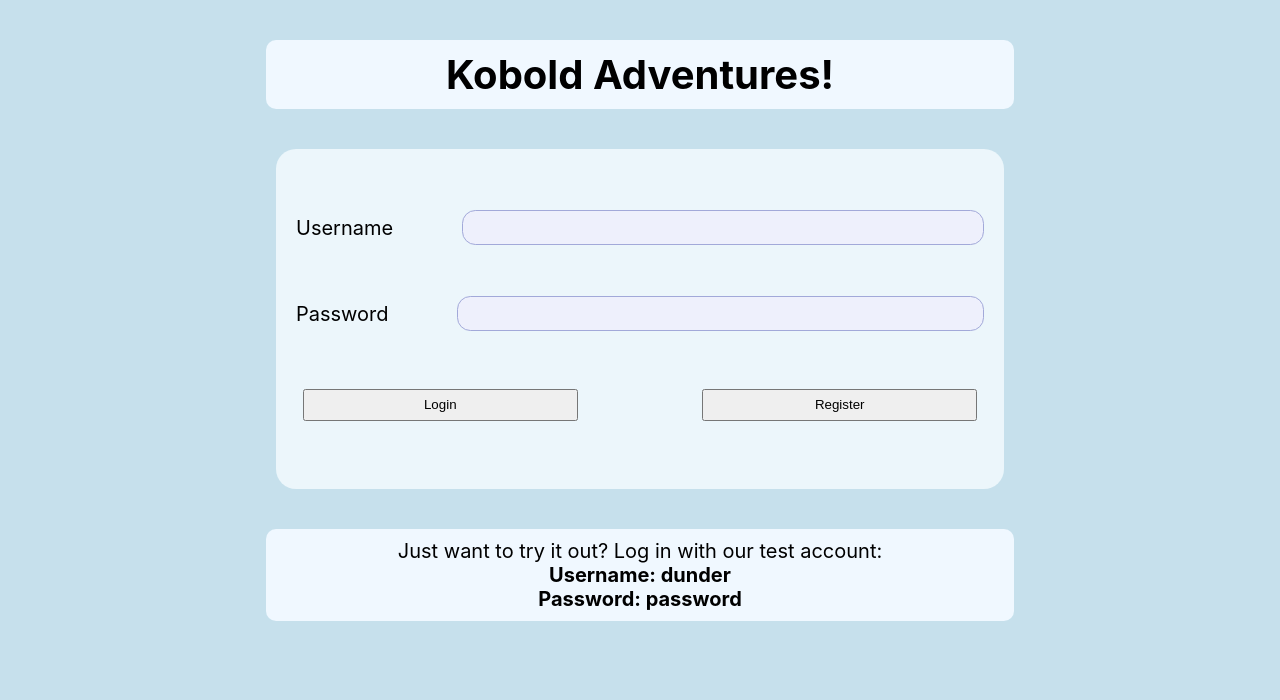
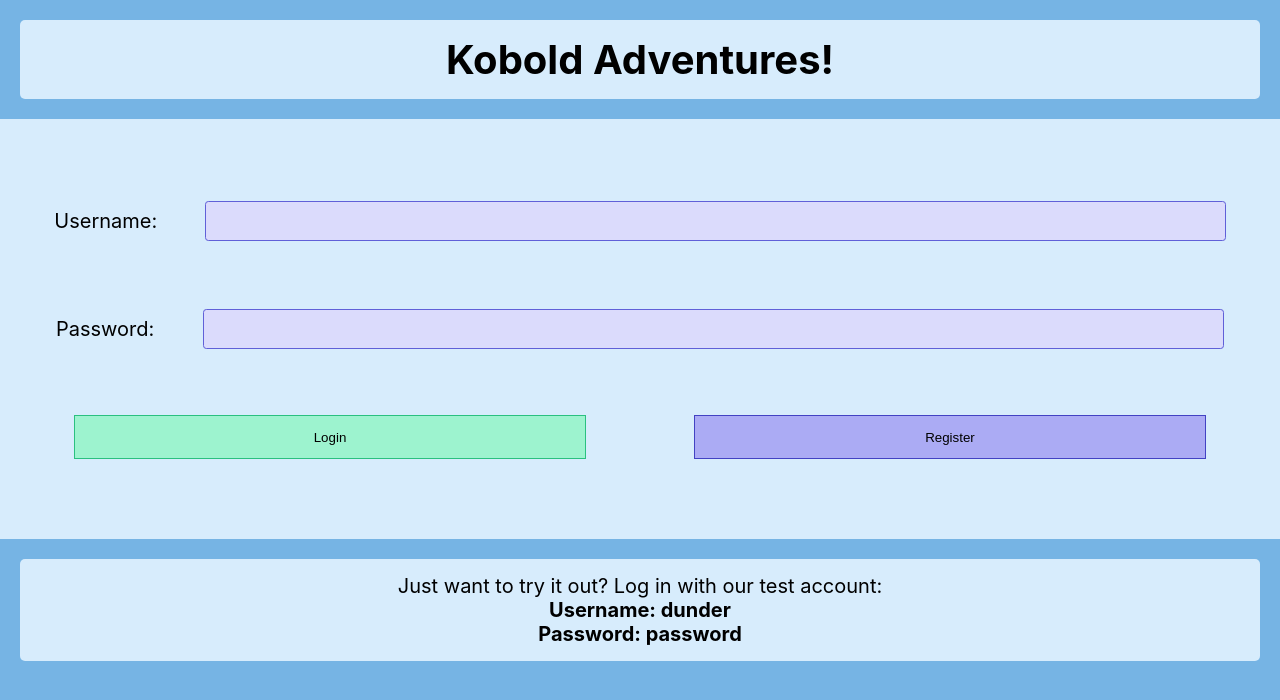
Before and after one commit to ThomasDavisA/kobold-adventures-client, a React (Create React App) app: page /login in a window 1280 px wide. Shown: the top 700 px of the page. Built offline with nearby package versions, Linux system fonts and the light colour scheme; the HTML template or start-up script is replaced by a standard one.

Commit message:
css overhauling, updated landing page, login page

```diff
--- a/src/component/LoginForm.css
+++ b/src/component/LoginForm.css
@@ -2,16 +2,15 @@
     display: flex;
     flex-flow: column nowrap;
     justify-content: space-evenly;
-    height: 40vh;
-    margin: 1em;
+    height: 50vh;
     padding: .5em 1em;
     line-height: 1.4em;
-    background-color: #ECF6FB;
-    border-radius: 1em;
+    background-color: var(--main-color-highlight-two);
 }
 
 .form__container {
     width: 100%;
+    height: 2rem;
     display: flex;
     flex-flow: row nowrap;
     flex-basis: 1 2;
@@ -20,21 +19,49 @@
 }
 
 .form__label {
-    line-height: 1.4em;
+
 }
 
 .form__input {
-    width: 100%;
-    line-height: 2em;
-    padding: 5px;
-    margin: 0 0 0 10%;
-    border-radius: 1em;
-    border: 1px solid #A2A9D9;
-    background-color: #EEF0FC;
+    width: 80%;
+    height: 100%;
+    padding: .25em 1em;
+    margin-left: 1em;
+    border-radius: .25em;
+    border: 1px solid var(--second-color-darken);
+    background-color: var(--second-color-highlight-two);
+    transition: background-color .2s ease;
+}
+
+.form__input:hover {
+    background-color: var(--second-color-highlight);
+}
+
+.form__input:focus {
+    outline: solid var(--second-color-darken-two) 2px;
+
 }
 
 .form__button {
-    width: 40%;
-    padding: .5em 1em;
-    margin: .5em;
+    width: 40vw;
+    padding: 1em;
+    transition: background-color .2s ease;
 }
+
+.button__register {
+    border: 1px solid var(--second-color-darken-two);
+    background-color: var(--second-color-highlight);
+}
+
+.button__register:hover {
+    background-color: var(--second-color-highlight-two);
+}
+
+.button__login {
+    border: 1px solid var(--third-color-darken-two);
+    background-color: var(--third-color-highlight);
+}
+
+.button__login:hover {
+    background-color: var(--third-color-highlight-two);
+}
--- a/src/component/LoginForm.js
+++ b/src/component/LoginForm.js
@@ -45,16 +45,16 @@ export default class LoginForm extends Component {
             <>
                 <form className='form' onSubmit={this.handleSubmit}>
                     <div className='form__container'>
-                        <label classanme='form__label' htmlFor='username'>Username</label>
+                        <label classanme='form__label' htmlFor='username'>Username:</label>
                         <input className='form__input' name='username' type='text' ></input>
                     </div>
                     <div className='form__container'>
-                        <label classanme='form__label' htmlFor='password'>Password</label>
+                        <label classanme='form__label' htmlFor='password'>Password:</label>
                         <input className='form__input' name='password' type='password' ></input>
                     </div>
                     <div className="form__container">
-                        <button className='form__button' type='submit'>Login</button>
-                        <button type='button' className='form__button' onClick={() => this.onRegister()}>Register</button>
+                        <button className='form__button button__login' type='submit'>Login</button>
+                        <button className='form__button button__register' type='button' onClick={() => this.onRegister()}>Register</button>
                     </div>
                 </form>
 
--- a/src/index.css
+++ b/src/index.css
@@ -3,33 +3,31 @@
   padding: 0;
 }
 
-/* Color pallete */
+:root {
+  --main-color: #76B4E4;
+  --main-color-highlight: #A2CFF2;
+  --main-color-highlight-two: #D7ECFC;
+  --main-color-darken: #5199D1;
+  --main-color-darken-two: #327DB7;
 
-.color-primary-0 { color: #C6E0EC }	/* Main Primary color */
-.color-primary-1 { color: #FFFFFF }
-.color-primary-2 { color: #ECF6FB }
-.color-primary-3 { color: #97c1d2 }
-.color-primary-4 { color: #6598AD }
+  --second-color: #8282E8;
+  --second-color-highlight: #ABABF4;
+  --second-color-highlight-two: #DBDBFC;
+  --second-color-darken: #6060D8;
+  --second-color-darken-two: #4242C3;
 
-.color-secondary-1-0 { color: #CCD1EF }	/* Main Secondary color (1) */
-.color-secondary-1-1 { color: #FFFFFF }
-.color-secondary-1-2 { color: #EEF0FC }
-.color-secondary-1-3 { color: #A2A9D9 }
-.color-secondary-1-4 { color: #737DBA }
+  --third-color: #70E7B4;
+  --third-color-highlight: #9DF3CF;
+  --third-color-highlight-two: #D5FCEB;
+  --third-color-darken: #4BD69A;
+  --third-color-darken-two: #2AC080;
 
-.color-secondary-2-0 { color: #C8F0D8 }	/* Main Secondary color (2) */
-.color-secondary-2-1 { color: #FFFFFF }
-.color-secondary-2-2 { color: #ECFCF3 }
-.color-secondary-2-3 { color: #9CDDB6 }
-.color-secondary-2-4 { color: #6DC18F }
-
-.color-secondary-2-0 { color: #FFDCD4 }	/* Main Secondary color (2) */
-.color-secondary-2-1 { color: #FFFFFF }
-.color-secondary-2-2 { color: #FFF2EF }
-.color-secondary-2-3 { color: #FFC3B4 }
-.color-secondary-2-4 { color: #FFA590 }
-
-
+  --warning-color: #FF3F2B;
+  --warning-color-highlight: #FF6352;
+  --warning-color-highlight-two: #FF887C;
+  --warning-color-darken: #E01904;
+  --warning-color-darken-two: #AF1100;
+}
 
 body {
   font-family: -apple-system, BlinkMacSystemFont, 'Segoe UI', 'Roboto', 'Oxygen',
@@ -38,7 +36,7 @@ body {
   -webkit-font-smoothing: antialiased;
   -moz-osx-font-smoothing: grayscale;
 
-  background-color: #C6E0EC;
+  background-color: var(--main-color);
   font-size: 16px;
 }
 
@@ -48,9 +46,9 @@ code {
 }
 
 @media screen and (min-width: 768px) {
-  * {
+  /* {
       max-width: 768px;
-  }
+  }*/
 
   body {
     font-size: 20px;
--- a/src/routes/LandingPage.css
+++ b/src/routes/LandingPage.css
@@ -3,33 +3,62 @@
     flex-flow: column wrap;
     justify-content: space-around;
     align-items: center;
-    background-color: #ECF6FB;
-    margin: 1em .5em;
-    padding: .5em;
-    border-radius: 1em;
+    background-color: var(--main-color-highlight-two);
+}
+
+.div-landing-page__title {
+    margin: 1em .5em .5em .5em;
+}
+
+.div-landing-page__text {
+    background-color: var(--second-color-highlight);
+    padding: 1em;
+    margin: .5em 0 .5em 0;
+    line-height: 1.3em;
 }
 
 .div-landing-page__list {
     list-style-type: square;
+    margin: .5em 0;
 }
 
 .div-landing-page__list-element {
-    padding: .35em 0;
-}
-
-.div-landing-page__title {
-    margin-bottom: .5em;
-}
-
-.div-landing-page__text {
-    background-color: #CCD1EF;
-    padding: .75em;
-    border-radius: 1em;
-    margin: 1em;
+    padding: .5em 0;
 }
 
 .div-landing-page__goto-login {
-    width: 80%;
+    width: 80vw;
     height: 2.5em;
     margin: .5em;
+    font-size: 1.2em;
+    border-radius: 1em 1px;
+    border: 2px black solid;
+    background-color: var(--third-color-highlight);
+    transition: background-color .2s ease;
 }
+
+.div-landing-page__goto-login:hover {
+    background-color: var(--third-color-highlight-two);
+}
+
+@media screen and (min-width: 768px) {
+    .div-landing-page__text {
+        padding: 1em 15vw;
+        line-height: 1.6em;
+    }
+
+    .div-landing-page__goto-login {
+        width: 60vw;
+    }
+}
+
+@media screen and (min-width: 1024px) {
+    .div-landing-page__text {
+        padding: 1em 20vw;
+
+    }
+
+    .div-landing-page__goto-login {
+        width: 50vw;
+    }
+}
--- a/src/routes/LoginPage.css
+++ b/src/routes/LoginPage.css
@@ -1,14 +1,14 @@
 .div__header {
-    margin: 2em .5em;
-    padding: .5em;
-    background-color: aliceblue;
-    border-radius: .5em;
+    margin: 1em 1em;
+    padding: .75em;
+    background-color: var(--main-color-highlight-two);
+    border-radius: .25em;
 }
 
 .error-container {
-    border: 2px #FFA590 solid;
-    background-color: #FFC3B4;
+    border: 2px var(--warning-color-darken-two) solid;
+    background-color: var(--warning-color-highlight-two);
     margin: 2em 1em 0 1em;
     padding: 2em;
-    border-radius: 1em;
+    border-radius: .25em;
 }
--- a/src/routes/RegisterPage.css
+++ b/src/routes/RegisterPage.css
@@ -32,14 +32,3 @@
     justify-content: space-between;
     align-items: center;
 }
-
-.form__input {
-    line-height: 2em;
-    padding: 3px;
-}
-
-.form__button {
-    width: 40%;
-    padding: .5em 1em;
-    margin: .5em;
-}
```
